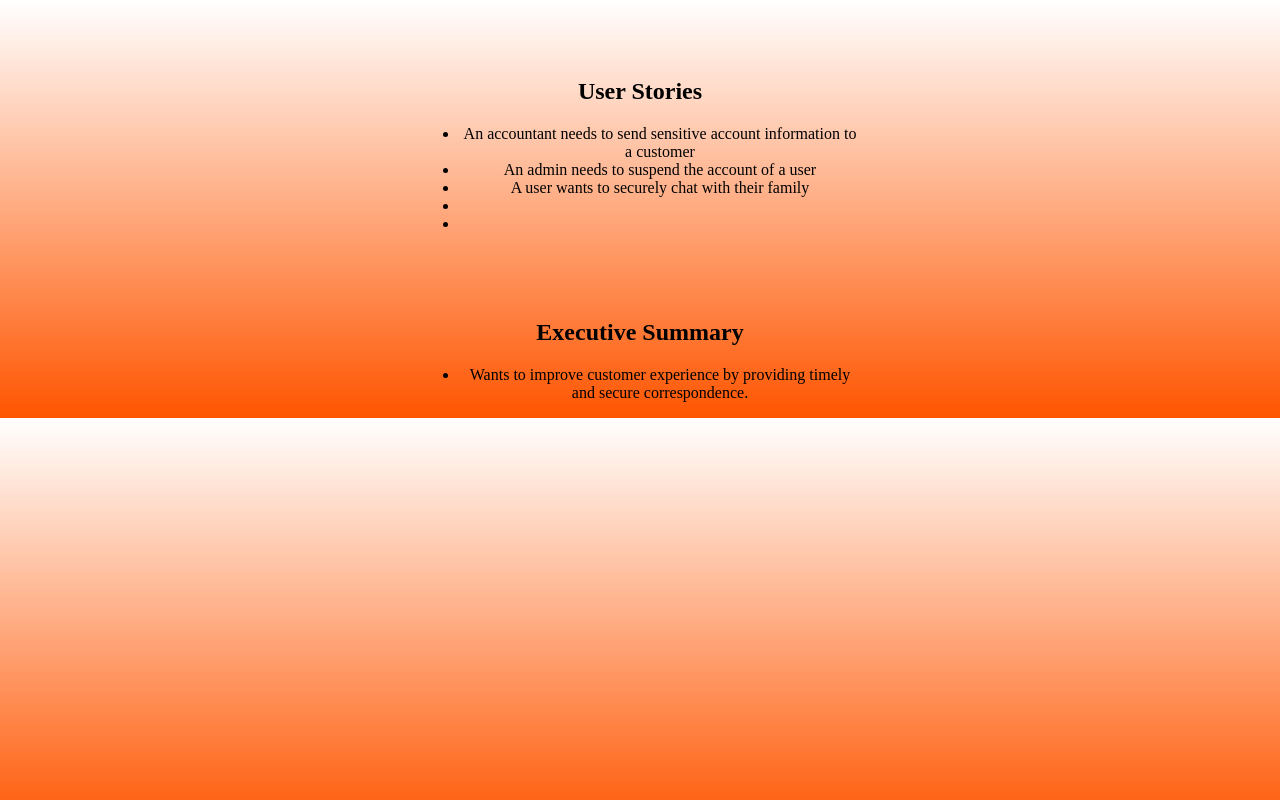
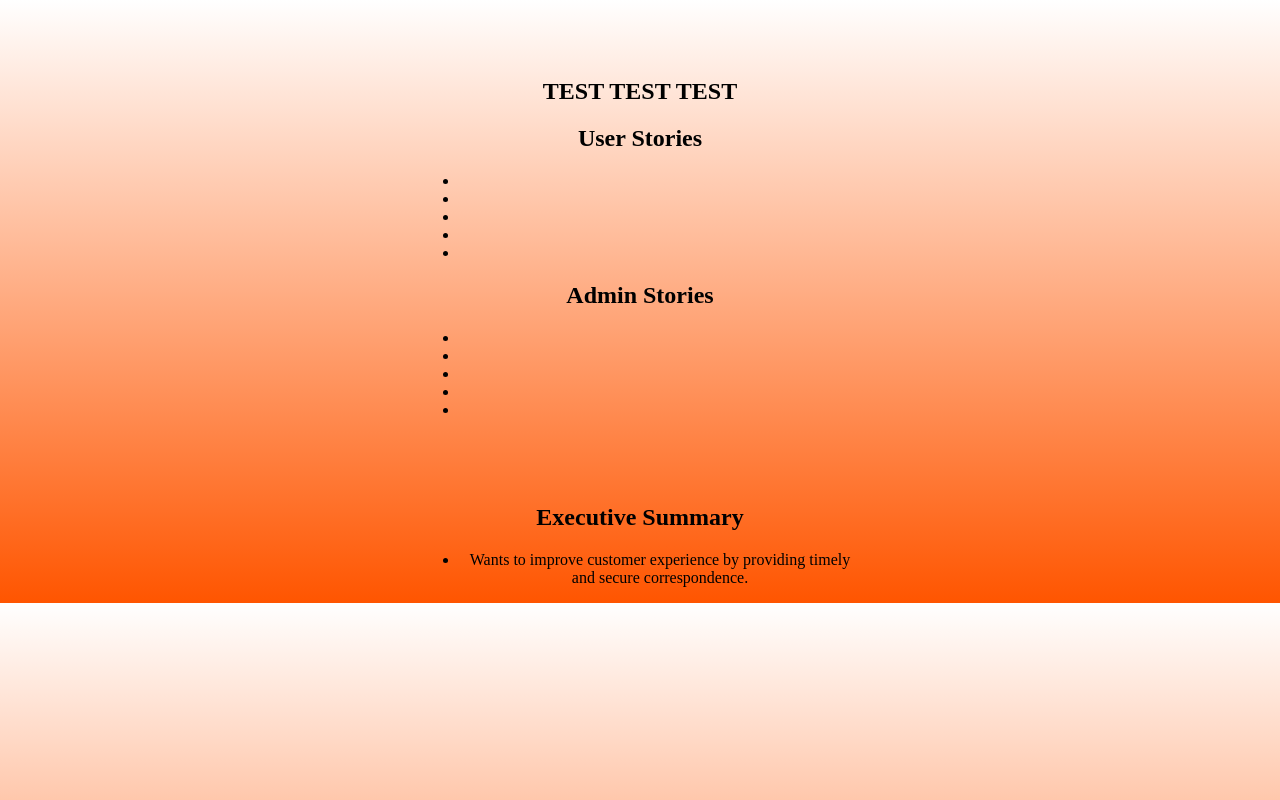
Before and after one commit to Karstagg/kiteCrypt, a PHP site: page /user-stories.php in a window 1280 px wide. Run offline with PHP 8.4, Linux system fonts and the light colour scheme.

Commit message:
test line created

```diff
--- a/public_html/epic/persona2.php
+++ b/public_html/epic/persona2.php
@@ -33,10 +33,7 @@
 						<li>Financial Infomation</li>
 				</ul>
 				</p>
-				</section>
-			<!--User Case -->
-			<h2>Use Case</h2>
-			<p>Pepe needs an easy way to receive and send sensative financial information to his accountant. Pepe is not technically savy, so he needs  an easy to use interface. Pepe logs into KiteCrypt to connect with Janice.</p>
+			</section>
 			<!-- summary section -->
 			<section>
 				<h1>Summary</h1>
--- a/public_html/epic/persona3.php
+++ b/public_html/epic/persona3.php
@@ -9,7 +9,6 @@
 	<body>
 		<main>
 			<!-- persona section -->
-			<img src="img/kitecrypt-james.jpg" alt="Picture of James">
 			<section>
 				<h1>Persona</h1>
 				<h2>James</h2>
@@ -39,11 +38,6 @@
 					<li>needs to communicate securely and reliably without fear </li>
 				</ul>
 			</section>
-			<section>
-				<h1>Use Case</h1>
-				<P>James wants an easy way to securely chat/transfer files with his friends and peers. He logs into kiteCrypt and immediately
-				strikes up a conversation with his friend and transfers a file to a coworker.</P>
-			</section>
 		</main>
 	</body>
 </html>
--- a/public_html/epic/user-stories.php
+++ b/public_html/epic/user-stories.php
@@ -12,12 +12,22 @@
 			<!-- persona section -->
 			<section>
 
+				<h1> TEST TEST TEST</h1>
+
 				<h2>User Stories</h2>
+				<ul>
+					<li> </li>
+					<li> </li>
+					<li> </li>
+					<li> </li>
+					<li> </li>
+				</ul>
 
+				<h2>Admin Stories</h2>
 				<ul>
-					<li>An accountant needs to send sensitive account information to a customer</li>
-					<li>An admin needs to suspend the account of a user</li>
-					<li>A user wants to securely chat with their family</li>
+					<li> </li>
+					<li> </li>
+					<li> </li>
 					<li> </li>
 					<li> </li>
 				</ul>
```
Also changed, not shown: public_html/epic/persona1.php (+3 -6 lines).
